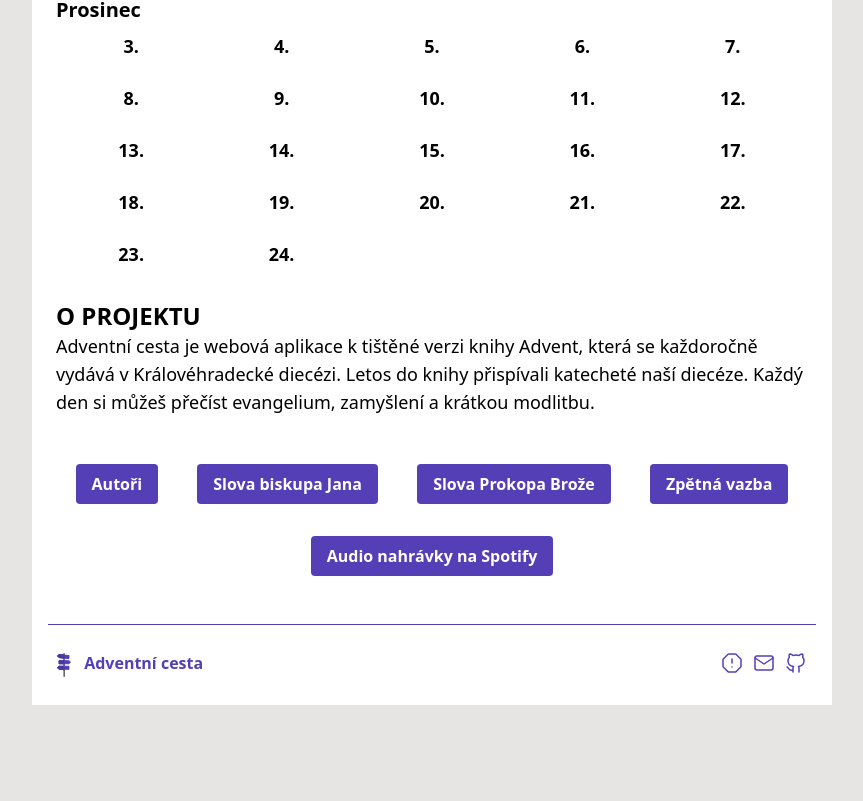
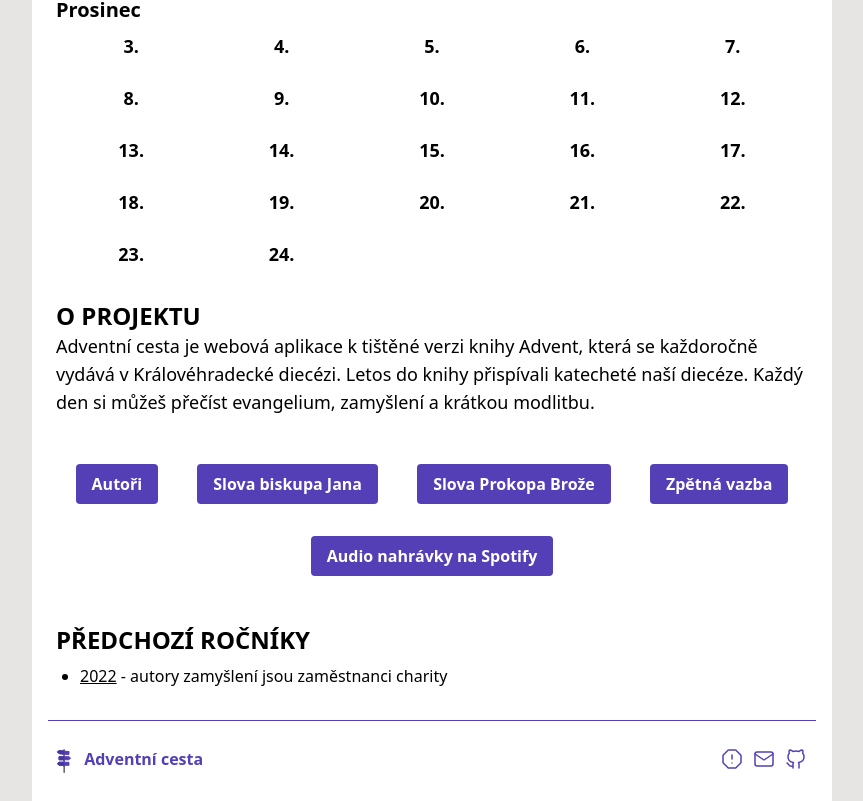
Before and after one commit to petrkucerak/adventnicesta, a Next.js app: page / in a window 1280 px wide. Shown: the part 320-1121 px from the top of the page, without its empty margins (208-1071 px from the left). Before the commit the page ends 1025 px from the top, so only its background shows below. Built offline with nearby package versions, Linux system fonts and the light colour scheme.

Commit message:
Add historic version

```diff
--- a/pages/index.js
+++ b/pages/index.js
@@ -4,6 +4,7 @@ import Button from "../components/utils/button";
 import Calendar from "../components/utils/calendar";
 import NavButtons from "../components/utils/nav-buttons";
 import { getAllPosts } from "../lib/api";
+import Link from "next/link";
 
 export default function Home({ allPosts }) {
   return (
@@ -49,6 +50,25 @@ export default function Home({ allPosts }) {
             rel={"noreferrer noopener external"}
           />
         </div>
+        <div className="mb-8">
+          <h2 className="mx-6 text-2xl uppercase font-bold mb-2">
+            Předchozí ročníky
+          </h2>
+          <ul className="mx-6 list-disc pl-6">
+            <li>
+              <Link
+                href={"https://2022.adventnicesta.cz/"}
+                content="Předchozí adventní brožura"
+                target={"_blank"}
+                rel={"external"}
+                className="underline"
+              >
+                2022
+              </Link>{" "}
+              - autory zamyšlení jsou zaměstnanci charity
+            </li>
+          </ul>
+        </div>
       </Layout>
     </>
   );
```
